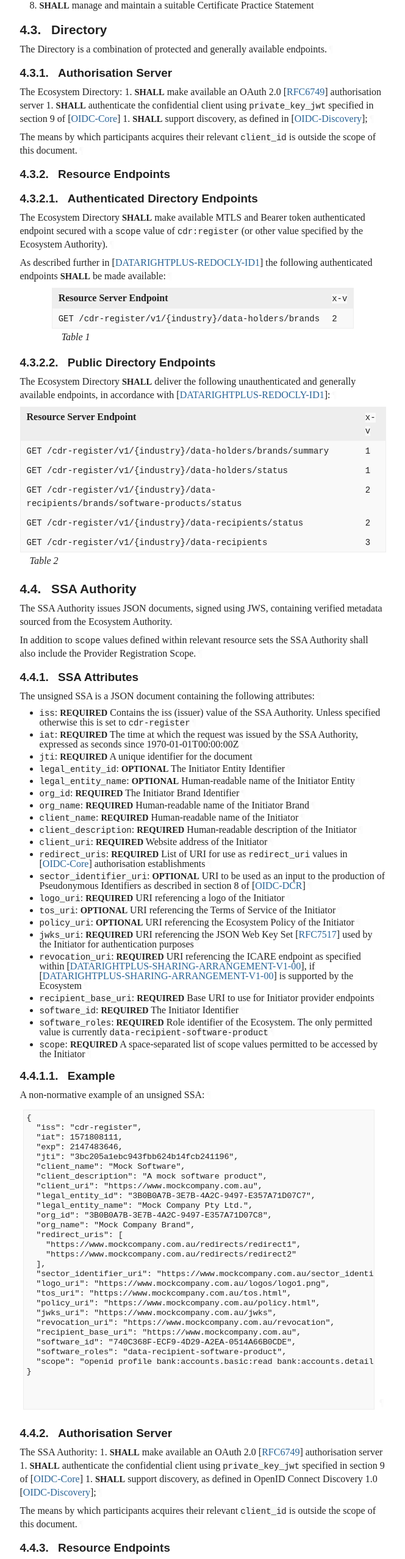
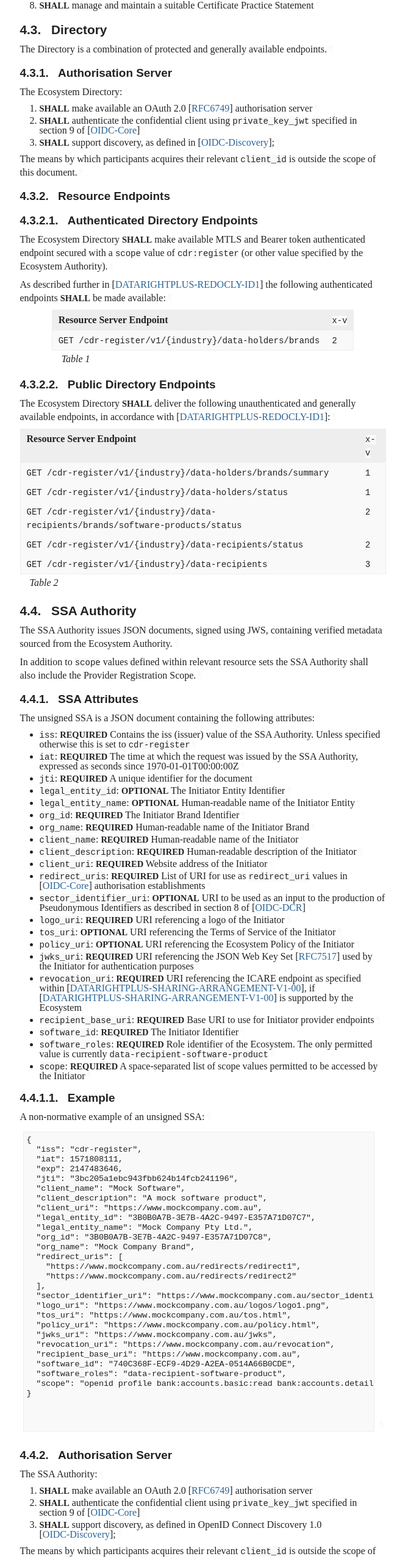
Before and after one commit to datarightplus/datarightplus-admission-control-baseline, a plain HTML site: page draft-authors-datarightplus-admission-control-baseline.html in a window 1280 px wide. Shown: the part 2450-5007 px from the top of the page at 61% size, without its empty margins (92-756 px from the left). Drawn offline with Linux system fonts and the light colour scheme; a web font is replaced by a local one.

Commit message:
Script updating gh-pages from f2aae12. [ci skip]

```diff
--- a/draft-authors-datarightplus-admission-control-baseline.html
+++ b/draft-authors-datarightplus-admission-control-baseline.html
@@ -1345,11 +1345,19 @@ svg :is([fill="white"], [fill^="#fff"]) {
           <h4 id="name-authorisation-server">
 <a href="#section-4.3.1" class="section-number selfRef">4.3.1. </a><a href="#name-authorisation-server" class="section-name selfRef">Authorisation Server</a>
           </h4>
-<p id="section-4.3.1-1">The Ecosystem Directory:
-1. <span class="bcp14">SHALL</span> make available an OAuth 2.0 <span>[<a href="#RFC6749" class="cite xref">RFC6749</a>]</span> authorisation server
-1. <span class="bcp14">SHALL</span> authenticate the confidential client using <code>private_key_jwt</code> specified in section 9 of <span>[<a href="#OIDC-Core" class="cite xref">OIDC-Core</a>]</span>
-1. <span class="bcp14">SHALL</span> support discovery, as defined in <span>[<a href="#OIDC-Discovery" class="cite xref">OIDC-Discovery</a>]</span>;<a href="#section-4.3.1-1" class="pilcrow">¶</a></p>
-<p id="section-4.3.1-2">The means by which participants acquires their relevant <code>client_id</code> is outside the scope of this document.<a href="#section-4.3.1-2" class="pilcrow">¶</a></p>
+<p id="section-4.3.1-1">The Ecosystem Directory:<a href="#section-4.3.1-1" class="pilcrow">¶</a></p>
+<ol start="1" type="1" class="compact type-1" id="section-4.3.1-2">
+<li id="section-4.3.1-2.1">
+              <span class="bcp14">SHALL</span> make available an OAuth 2.0 <span>[<a href="#RFC6749" class="cite xref">RFC6749</a>]</span> authorisation server<a href="#section-4.3.1-2.1" class="pilcrow">¶</a>
+</li>
+            <li id="section-4.3.1-2.2">
+              <span class="bcp14">SHALL</span> authenticate the confidential client using <code>private_key_jwt</code> specified in section 9 of <span>[<a href="#OIDC-Core" class="cite xref">OIDC-Core</a>]</span><a href="#section-4.3.1-2.2" class="pilcrow">¶</a>
+</li>
+            <li id="section-4.3.1-2.3">
+              <span class="bcp14">SHALL</span> support discovery, as defined in <span>[<a href="#OIDC-Discovery" class="cite xref">OIDC-Discovery</a>]</span>;<a href="#section-4.3.1-2.3" class="pilcrow">¶</a>
+</li>
+          </ol>
+<p id="section-4.3.1-3">The means by which participants acquires their relevant <code>client_id</code> is outside the scope of this document.<a href="#section-4.3.1-3" class="pilcrow">¶</a></p>
 </section>
 </div>
 <div id="resource-endpoints">
@@ -1578,11 +1586,19 @@ svg :is([fill="white"], [fill^="#fff"]) {
           <h4 id="name-authorisation-server-2">
 <a href="#section-4.4.2" class="section-number selfRef">4.4.2. </a><a href="#name-authorisation-server-2" class="section-name selfRef">Authorisation Server</a>
           </h4>
-<p id="section-4.4.2-1">The SSA Authority:
-1. <span class="bcp14">SHALL</span> make available an OAuth 2.0 <span>[<a href="#RFC6749" class="cite xref">RFC6749</a>]</span> authorisation server
-1. <span class="bcp14">SHALL</span> authenticate the confidential client using <code>private_key_jwt</code> specified in section 9 of <span>[<a href="#OIDC-Core" class="cite xref">OIDC-Core</a>]</span>
-1. <span class="bcp14">SHALL</span> support discovery, as defined in OpenID Connect Discovery 1.0 <span>[<a href="#OIDC-Discovery" class="cite xref">OIDC-Discovery</a>]</span>;<a href="#section-4.4.2-1" class="pilcrow">¶</a></p>
-<p id="section-4.4.2-2">The means by which participants acquires their relevant <code>client_id</code> is outside the scope of this document.<a href="#section-4.4.2-2" class="pilcrow">¶</a></p>
+<p id="section-4.4.2-1">The SSA Authority:<a href="#section-4.4.2-1" class="pilcrow">¶</a></p>
+<ol start="1" type="1" class="compact type-1" id="section-4.4.2-2">
+<li id="section-4.4.2-2.1">
+              <span class="bcp14">SHALL</span> make available an OAuth 2.0 <span>[<a href="#RFC6749" class="cite xref">RFC6749</a>]</span> authorisation server<a href="#section-4.4.2-2.1" class="pilcrow">¶</a>
+</li>
+            <li id="section-4.4.2-2.2">
+              <span class="bcp14">SHALL</span> authenticate the confidential client using <code>private_key_jwt</code> specified in section 9 of <span>[<a href="#OIDC-Core" class="cite xref">OIDC-Core</a>]</span><a href="#section-4.4.2-2.2" class="pilcrow">¶</a>
+</li>
+            <li id="section-4.4.2-2.3">
+              <span class="bcp14">SHALL</span> support discovery, as defined in OpenID Connect Discovery 1.0 <span>[<a href="#OIDC-Discovery" class="cite xref">OIDC-Discovery</a>]</span>;<a href="#section-4.4.2-2.3" class="pilcrow">¶</a>
+</li>
+          </ol>
+<p id="section-4.4.2-3">The means by which participants acquires their relevant <code>client_id</code> is outside the scope of this document.<a href="#section-4.4.2-3" class="pilcrow">¶</a></p>
 </section>
 </div>
 <div id="resource-endpoints-1">
@@ -1631,17 +1647,37 @@ svg :is([fill="white"], [fill^="#fff"]) {
 <a href="#section-5.1.1" class="section-number selfRef">5.1.1. </a><a href="#name-dynamic-client-registration" class="section-name selfRef">Dynamic Client Registration (DCR)</a>
           </h4>
 <p id="section-5.1.1-1">The Provider authorisation server <span class="bcp14">SHALL</span> support <span>[<a href="#OIDC-DCR" class="cite xref">OIDC-DCR</a>]</span>.<a href="#section-5.1.1-1" class="pilcrow">¶</a></p>
-<p id="section-5.1.1-2">In addition, the Provider authorisation server:
-1. <span class="bcp14">SHALL</span> require SSA documents as part of the Client Registration Request outlined in Section 3.1 of <span>[<a href="#OIDC-DCR" class="cite xref">OIDC-DCR</a>]</span> and;
-2. <span class="bcp14">SHALL</span> validate provided SSA documents as per [SSA Attributes] and;
-3. <span class="bcp14">SHALL</span> verify the signature of the SSA using the [SSA Authority JWKS] endpoint;
-4. <span class="bcp14">SHALL</span> support client management endpoints described in Section 2 of <span>[<a href="#RFC7592" class="cite xref">RFC7592</a>]</span>;
-5. <span class="bcp14">SHALL</span> authenticate Initiators using <code>private_key_jwt</code> and an Ecosystem Authority defined <code>scope</code> value (typically <code>cdr:registration</code>);
-6. <span class="bcp14">SHALL</span> require MTLS for all DCR related endpoints;
-7. <span class="bcp14">SHALL NOT</span> permit multiple client registrations per Initiator Identifier;
-8. <span class="bcp14">SHALL</span> supply <code>client_id_issued_at</code> in addition to the other <span class="bcp14">REQUIRED</span> fields outlined in section 3.2 <span>[<a href="#OIDC-DCR" class="cite xref">OIDC-DCR</a>]</span>;
-9. <span class="bcp14">SHALL</span> update Initiator statuses, at least every 5 minutes, by polling the <code>GET /cdr-register/v1/{industry}/data-recipients/brands/software-products/status</code> endpoint outlined in [Resource Endpoints]<a href="#section-5.1.1-2" class="pilcrow">¶</a></p>
-<p id="section-5.1.1-3">Where there are overlapping attributes between the dynamic registration request and the provided SSA, the content of the SSA <span class="bcp14">SHALL</span> take precedence.<a href="#section-5.1.1-3" class="pilcrow">¶</a></p>
+<p id="section-5.1.1-2">In addition, the Provider authorisation server:<a href="#section-5.1.1-2" class="pilcrow">¶</a></p>
+<ol start="1" type="1" class="compact type-1" id="section-5.1.1-3">
+<li id="section-5.1.1-3.1">
+              <span class="bcp14">SHALL</span> require SSA documents as part of the Client Registration Request outlined in Section 3.1 of <span>[<a href="#OIDC-DCR" class="cite xref">OIDC-DCR</a>]</span> and;<a href="#section-5.1.1-3.1" class="pilcrow">¶</a>
+</li>
+            <li id="section-5.1.1-3.2">
+              <span class="bcp14">SHALL</span> validate provided SSA documents as per [SSA Attributes] and;<a href="#section-5.1.1-3.2" class="pilcrow">¶</a>
+</li>
+            <li id="section-5.1.1-3.3">
+              <span class="bcp14">SHALL</span> verify the signature of the SSA using the [SSA Authority JWKS] endpoint;<a href="#section-5.1.1-3.3" class="pilcrow">¶</a>
+</li>
+            <li id="section-5.1.1-3.4">
+              <span class="bcp14">SHALL</span> support client management endpoints described in Section 2 of <span>[<a href="#RFC7592" class="cite xref">RFC7592</a>]</span>;<a href="#section-5.1.1-3.4" class="pilcrow">¶</a>
+</li>
+            <li id="section-5.1.1-3.5">
+              <span class="bcp14">SHALL</span> authenticate Initiators using <code>private_key_jwt</code> and an Ecosystem Authority defined <code>scope</code> value (typically <code>cdr:registration</code>);<a href="#section-5.1.1-3.5" class="pilcrow">¶</a>
+</li>
+            <li id="section-5.1.1-3.6">
+              <span class="bcp14">SHALL</span> require MTLS for all DCR related endpoints;<a href="#section-5.1.1-3.6" class="pilcrow">¶</a>
+</li>
+            <li id="section-5.1.1-3.7">
+              <span class="bcp14">SHALL NOT</span> permit multiple client registrations per Initiator Identifier;<a href="#section-5.1.1-3.7" class="pilcrow">¶</a>
+</li>
+            <li id="section-5.1.1-3.8">
+              <span class="bcp14">SHALL</span> supply <code>client_id_issued_at</code> in addition to the other <span class="bcp14">REQUIRED</span> fields outlined in section 3.2 <span>[<a href="#OIDC-DCR" class="cite xref">OIDC-DCR</a>]</span>;<a href="#section-5.1.1-3.8" class="pilcrow">¶</a>
+</li>
+            <li id="section-5.1.1-3.9">
+              <span class="bcp14">SHALL</span> update Initiator statuses, at least every 5 minutes, by polling the <code>GET /cdr-register/v1/{industry}/data-recipients/brands/software-products/status</code> endpoint outlined in [Resource Endpoints]<a href="#section-5.1.1-3.9" class="pilcrow">¶</a>
+</li>
+          </ol>
+<p id="section-5.1.1-4">Where there are overlapping attributes between the dynamic registration request and the provided SSA, the content of the SSA <span class="bcp14">SHALL</span> take precedence.<a href="#section-5.1.1-4" class="pilcrow">¶</a></p>
 </section>
 </div>
 </section>
@@ -1653,11 +1689,21 @@ svg :is([fill="white"], [fill^="#fff"]) {
       <h2 id="name-initiator">
 <a href="#section-6" class="section-number selfRef">6. </a><a href="#name-initiator" class="section-name selfRef">Initiator</a>
       </h2>
-<p id="section-6-1">Initiators participating in the ecosystem:
-1. <span class="bcp14">SHALL</span> support endpoint discovery as specified in <span>[<a href="#OIDC-Discovery" class="cite xref">OIDC-Discovery</a>]</span>
-2. <span class="bcp14">SHALL</span> support dynamic registration in accordance with <span>[<a href="#OIDC-DCR" class="cite xref">OIDC-DCR</a>]</span>
-3. <span class="bcp14">SHALL</span> retrieve a time-limited SSA, from the [SSA Retrieval Endpoint] and use it as the <code>software_statement</code> attribute for dynamic registration requests
-4. <span class="bcp14">SHALL</span> support the client management provisions contained in Section 2 <span>[<a href="#RFC7592" class="cite xref">RFC7592</a>]</span><a href="#section-6-1" class="pilcrow">¶</a></p>
+<p id="section-6-1">Initiators participating in the ecosystem:<a href="#section-6-1" class="pilcrow">¶</a></p>
+<ol start="1" type="1" class="compact type-1" id="section-6-2">
+<li id="section-6-2.1">
+          <span class="bcp14">SHALL</span> support endpoint discovery as specified in <span>[<a href="#OIDC-Discovery" class="cite xref">OIDC-Discovery</a>]</span><a href="#section-6-2.1" class="pilcrow">¶</a>
+</li>
+        <li id="section-6-2.2">
+          <span class="bcp14">SHALL</span> support dynamic registration in accordance with <span>[<a href="#OIDC-DCR" class="cite xref">OIDC-DCR</a>]</span><a href="#section-6-2.2" class="pilcrow">¶</a>
+</li>
+        <li id="section-6-2.3">
+          <span class="bcp14">SHALL</span> retrieve a time-limited SSA, from the [SSA Retrieval Endpoint] and use it as the <code>software_statement</code> attribute for dynamic registration requests<a href="#section-6-2.3" class="pilcrow">¶</a>
+</li>
+        <li id="section-6-2.4">
+          <span class="bcp14">SHALL</span> support the client management provisions contained in Section 2 <span>[<a href="#RFC7592" class="cite xref">RFC7592</a>]</span><a href="#section-6-2.4" class="pilcrow">¶</a>
+</li>
+      </ol>
 </section>
 </div>
 <div id="implementation-considerations">
@@ -1688,7 +1734,7 @@ svg :is([fill="white"], [fill^="#fff"]) {
 <dd class="break"></dd>
 <dt id="DATARIGHTPLUS-SHARING-ARRANGEMENT-V1-00">[DATARIGHTPLUS-SHARING-ARRANGEMENT-V1-00]</dt>
       <dd>
-<span class="refAuthor">Low, S.</span>, <span class="refTitle">"CDR: Sharing Arrangement V1 (00)"</span>, <span>&lt;<a href="https://datarightplus.github.io/datarightplus-sharing-arrangement-v1/draft-authors-datarightplus-sharing-arrangement-v1-00">https://datarightplus.github.io/datarightplus-sharing-arrangement-v1/draft-authors-datarightplus-sharing-arrangement-v1-00</a>&gt;</span>. </dd>
+<span class="refAuthor">Low, S.</span>, <span class="refTitle">"CDR: Sharing Arrangement V1 (00)"</span>, <span>&lt;<a href="https://datarightplus.github.io/datarightplus-sharing-arrangement-v1/draft-authors-datarightplus-sharing-arrangement-v1-00/draft-authors-datarightplus-sharing-arrangement-v1.html">https://datarightplus.github.io/datarightplus-sharing-arrangement-v1/draft-authors-datarightplus-sharing-arrangement-v1-00/draft-authors-datarightplus-sharing-arrangement-v1.html</a>&gt;</span>. </dd>
 <dd class="break"></dd>
 <dt id="JWS">[JWS]</dt>
       <dd>
```
Also changed, not shown: draft-authors-datarightplus-admission-control-baseline.txt.
